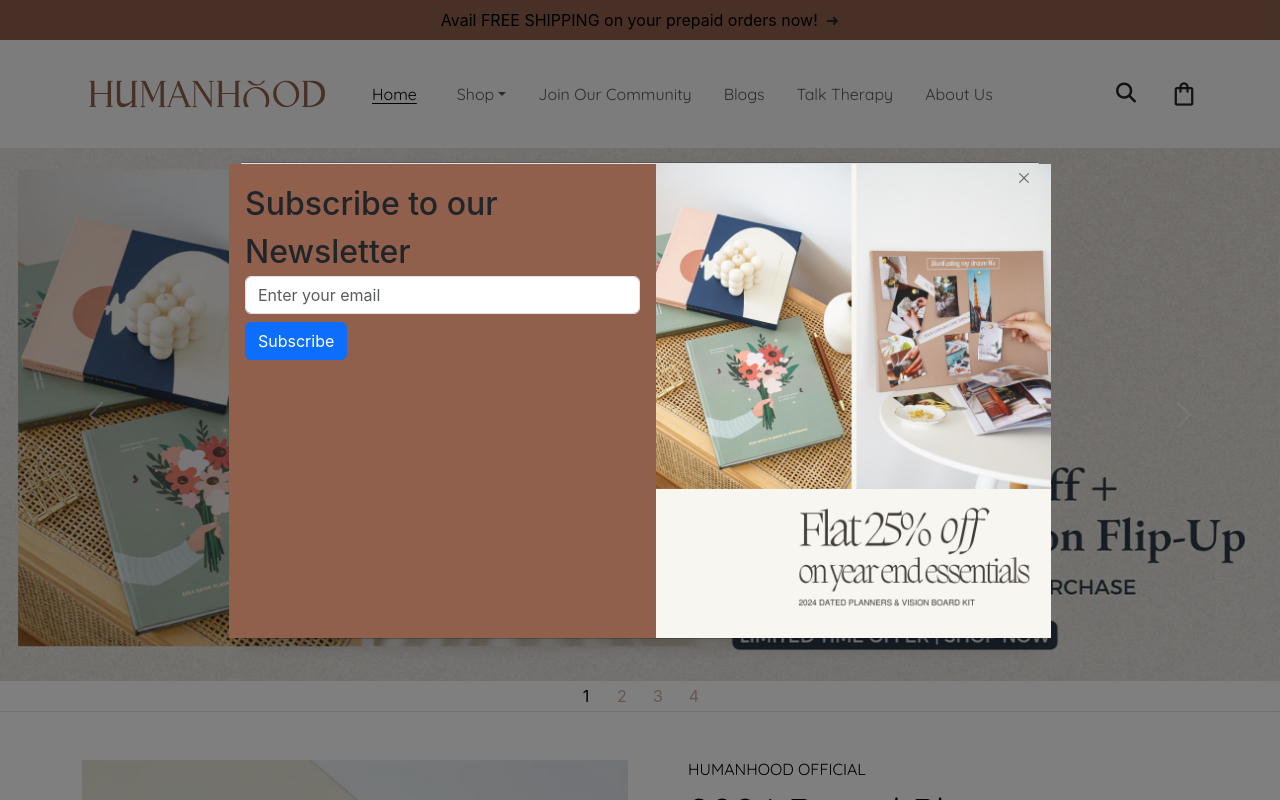
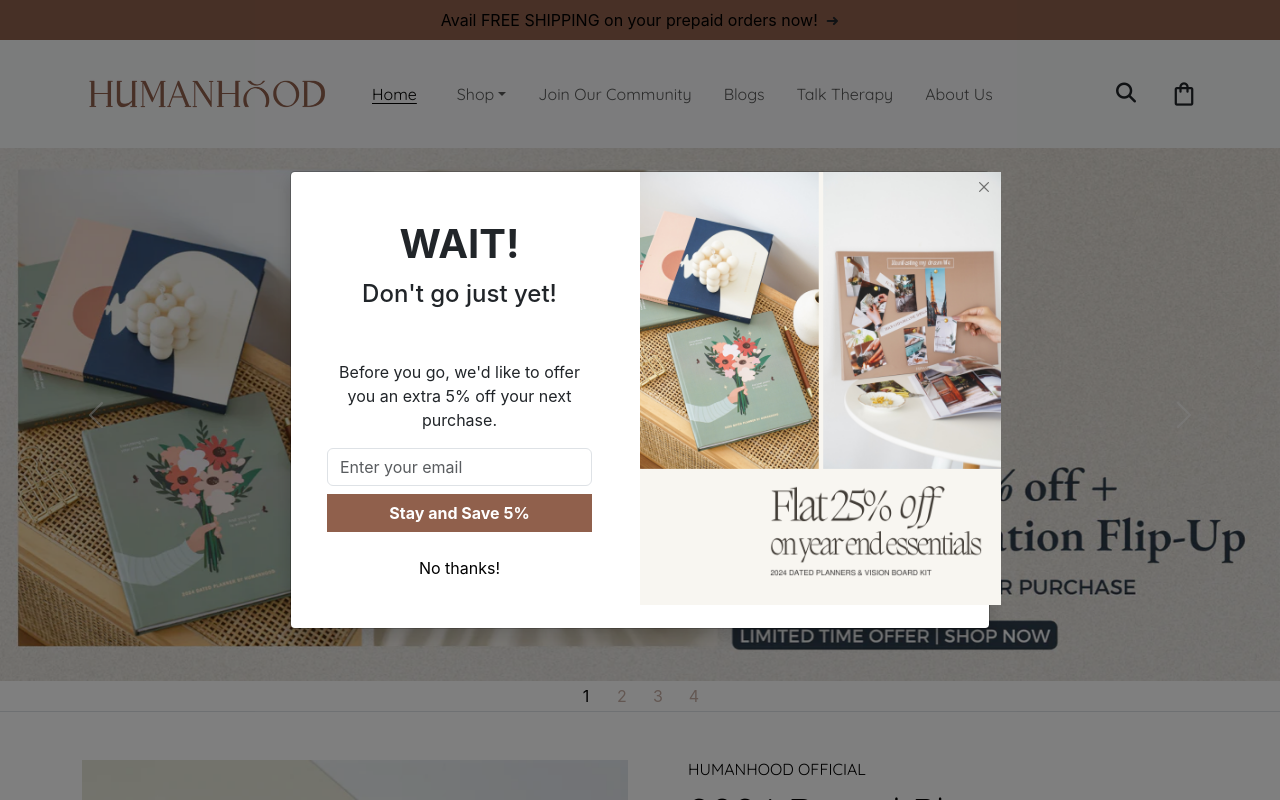
Before and after one commit to Maheshkasturi18/Ecommerce---Humanhood-clone, a React (Create React App) app: page / in a window 1280 px wide. Shown: the top 800 px of the page. Built offline with nearby package versions, Linux system fonts and the light colour scheme.

Commit message:
files modified

```diff
--- a/src/App.css
+++ b/src/App.css
@@ -342,6 +342,11 @@
 
 /* newsletter */
 
+.modal-backdrop {
+  display: none !important; /* Adjust as needed, lower than the default modal z-index */
+}
+
+
 .modal {
   display: none;
   position: fixed;
@@ -350,7 +355,7 @@
   width: 100%;
   height: 100%;
   overflow: auto;
-  z-index: 1050; /* Adjust z-index as needed */
+  z-index: 1050;
   background-color: rgba(0, 0, 0, 0.5);
 }
 
@@ -371,9 +376,11 @@
   border-radius: 0.3rem;
   background-color: #fff;
   box-shadow: 0 0.5rem 1rem rgba(0, 0, 0, 0.15);
+  max-width: 700px;
 }
 
 .modal-header {
+  border: 0;
   padding: 0;
   font-size: 10px;
 }
@@ -381,7 +388,7 @@
 .btn-close {
   position: absolute;
   top: 10px;
-  right: 10px;
+  right: 0;
   z-index: 1060;
 }
 
@@ -390,40 +397,9 @@
   padding: 0 !important;
 }
 
-@media (max-width: 767px) {
-  .modal-dialog {
-    margin: 0;
-    max-width: none;
-  }
-}
-
 .modal-body {
   padding: 0 !important;
-  background-color: #90604c;
 }
-
-.modal-body.custom-modal-body {
-  /* display: flex; */
-}
-
-.form-column {
-  flex: 1;
-  padding: 1rem;
-}
-
-.image-column {
-  flex: 1;
-  padding: 1rem;
-}
-
-@media (max-width: 767px) {
-  .modal-dialog {
-    margin: 0;
-    max-width: none;
-  }
-}
-
-/* NewsletterForm.css */
 
 .newsletter-form-overlay {
   display: none;
@@ -432,19 +408,17 @@
   left: 0;
   width: 100%;
   height: 100%;
-  background-color: transparent; /* Start with transparent background */
+  background-color: transparent;
   justify-content: center;
   align-items: center;
   z-index: 999;
-  transition: background-color 0.5s ease; /* Add transition for background color */
+  transition: background-color 0.5s ease;
 }
 
 .newsletter-form-overlay.show {
   display: flex;
-  background-color: rgba(0, 0, 0, 0.5); /* Change background to light black */
+  background-color: rgba(0, 0, 0, 0.5);
 }
-
-/* Additional styling for the newsletter form */
 
 .newsletter-overlay-open {
   overflow: hidden;
--- a/src/Components/Home/Home.jsx
+++ b/src/Components/Home/Home.jsx
@@ -12,7 +12,7 @@
 function Home() {
   return (
     <div>
-    <NewsletterForm/>
+      <NewsletterForm />
       <Carousel />
       <Affirmation />
       <Herosection />
--- a/src/Components/Home/Newsletter/Newsletter.jsx
+++ b/src/Components/Home/Newsletter/Newsletter.jsx
@@ -8,8 +8,8 @@
     const timer = setTimeout(() => {
       setShowForm(true);
 
-      document.body.classList.add('newsletter-overlay-open');
-    }, 1000);
+      document.body.classList.add("newsletter-overlay-open");
+    }, 5000);
 
     return () => clearTimeout(timer); // Cleanup timer on unmount
   }, []); // Run only once on component mount
@@ -21,14 +21,20 @@
   };
 
   return (
+    <>
+      {/* Modal Backdrop */}
+      {showForm && (
+        <div>
+          <div className="modal-backdrop show" onClick={handleClose}></div>
+
           <div
-      className={`modal fade ${showForm ? "show" : ""}`}
+            className={`modal d-none d-lg-block fade ${showForm ? "show" : ""}`}
             id="newsletterModal"
             tabIndex="-1"
             aria-labelledby="newsletterModalLabel"
             aria-hidden={!showForm}
           >
-      <div className="modal-dialog modal-lg modal-dialog-centered">
+            <div className="modal-dialog modal-lg modal-dialog-centered justify-content-center">
               <div className="modal-content">
                 <div className="modal-header">
                   <button
@@ -39,23 +45,37 @@
                   ></button>
                 </div>
                 <div className="modal-body row custom-modal-body">
-            <div className="form-column col-md-4">
-              <h2 className="modal-title" id="newsletterModalLabel">
-                Subscribe to our Newsletter
-              </h2>
+                  <div className="form-column col-md-6 p-5 text-center">
+                    <h1 className="fw-bold">WAIT!</h1>
+                    <h4 className="modal-title mb-5" id="newsletterModalLabel">
+                      Don't go just yet!
+                    </h4>
+                    <p>
+                      Before you go, we'd like to offer you an extra 5% off your
+                      next purchase.
+                    </p>
+
+                    {/* Newsletter form fields */}
                     <form>
-                {/* Newsletter form fields */}
                       <input
                         type="email"
                         className="form-control mb-2"
                         placeholder="Enter your email"
                       />
-                <button type="submit" className="btn btn-primary">
-                  Subscribe
+                      <button
+                        type="submit"
+                        className="btn bg-904c mb-4 rounded-0 w-100 text-white fw-bold"
+                      >
+                        Stay and Save 5%
                       </button>
                     </form>
+                    {/* Newsletter form fields */}
+
+                    <a href="" className="text-decoration-none text-black">
+                      No thanks!
+                    </a>
                   </div>
-            <div className="image-column col-md-8">
+                  <div className="image-column col-md-6">
                     <img
                       src="images/newsletter_img.png"
                       alt="Newsletter"
@@ -66,6 +86,9 @@
               </div>
             </div>
           </div>
+        </div>
+      )}
+    </>
   );
 }
 
```
Lines whose indentation alone changed are shown as unchanged.
